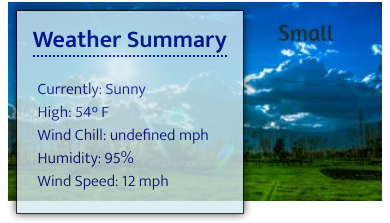
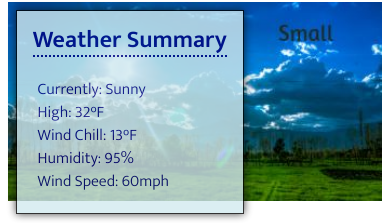
Before and after one commit to macmanuel08/macmanuel08.github.io, a plain HTML site: page WDD230/lesson6/preston.html in a window 390 px wide. Shown: the part 180-403 px from the top of the page. Drawn offline with Linux system fonts and the light colour scheme.

```diff
--- a/WDD230/lesson6/js/windchill.js
+++ b/WDD230/lesson6/js/windchill.js
@@ -1,4 +1,11 @@
-var t = document.querySelector('#temperature').value;
-var s = document.querySelector('#windspeed').value;
+let t = parseFloat(document.querySelector("#temperature").textContent);
+let s = parseFloat(document.querySelector('#windspeed').textContent);
 
-document.querySelector('#windchill').innerHTML = t;
+let wc = 35.74 + 0.6215 * t - 35.75 * Math.pow(s, 0.16) + 0.4275 * t * Math.pow(s, 0.16);
+let roundWC = Math.round(wc);
+
+if (s > 3 && t <= 50) {
+    document.querySelector("#windchill").textContent = roundWC + '\xB0F';
+} else {
+    document.querySelector("#windchill").textContent = "N/A";
+}
--- a/WDD230/lesson6/preston.html
+++ b/WDD230/lesson6/preston.html
@@ -64,10 +64,10 @@
             <section class="status">
                 <h2>Weather Summary</h2>
                 <p>Currently: <span id="weather">Sunny</span></p>
-                <p>High: <span id="temperature">54</span>&deg; F</p>
-                <p>Wind Chill: <span id="windchill"></span> mph</p>
+                <p>High: <span id="temperature">32</span>&deg;F</p>
+                <p>Wind Chill: <span id="windchill"></span></p>
                 <p>Humidity: <span id="humidity">95</span>%</p>
-                <p>Wind Speed: <span id="windspeed">12</span> mph</p>
+                <p>Wind Speed: <span id="windspeed">60</span>mph</p>
             </section>
         </div>
 
```
Also changed, not shown: WDD230/index.html (+1 -0 lines).
